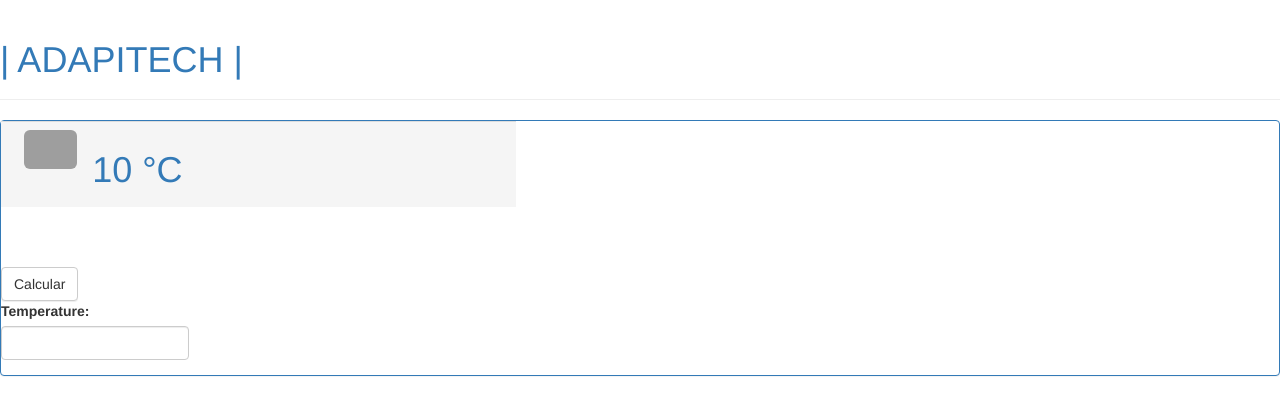
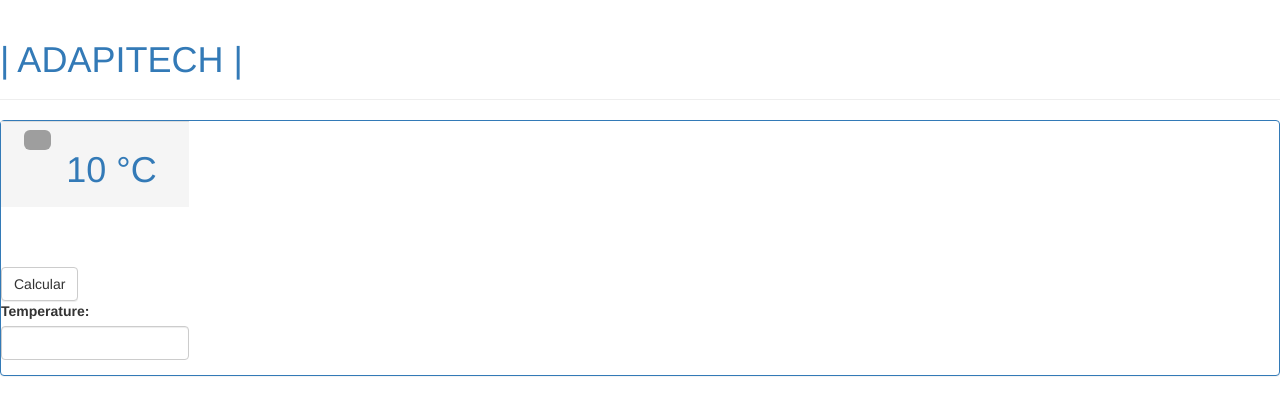
Before and after one commit to adaltopicotti/solutions, a Django app: template cotador/templates/pdc/pdc.html in a window 1280 px wide. Shown: the top 415 px of the page. Run offline with Django 3.2, Linux system fonts and the light colour scheme; the template is opened without the code that fills it: most values are stand-ins (such as "Sample title", 1, 10 or a date in 2020); some libraries are stand-ins or nearby versions; grey boxes are pictures that could not be loaded.

Commit message:
Update pdc.html

```diff
--- a/cotador/templates/pdc/pdc.html
+++ b/cotador/templates/pdc/pdc.html
@@ -9,11 +9,11 @@
 
 {% if temp %}
 <div class="row">
-    <div class="col-md-5">
+    <div class="col-md-2">
         <table class="table">
             <tr class="active">
                 <td>
-                    <div class="col-md-2">
+                    <div class="col-md-4">
                         <img class="img-responsive img-rounded" src="http://project-zeta.one/meteorologia/pdc/weather/weather_icon1.png" wdith="75px" height="75px"/>
                     </div>
                     <h1 class="display-1"><a>{{temp}} °C</a></h1>
```
